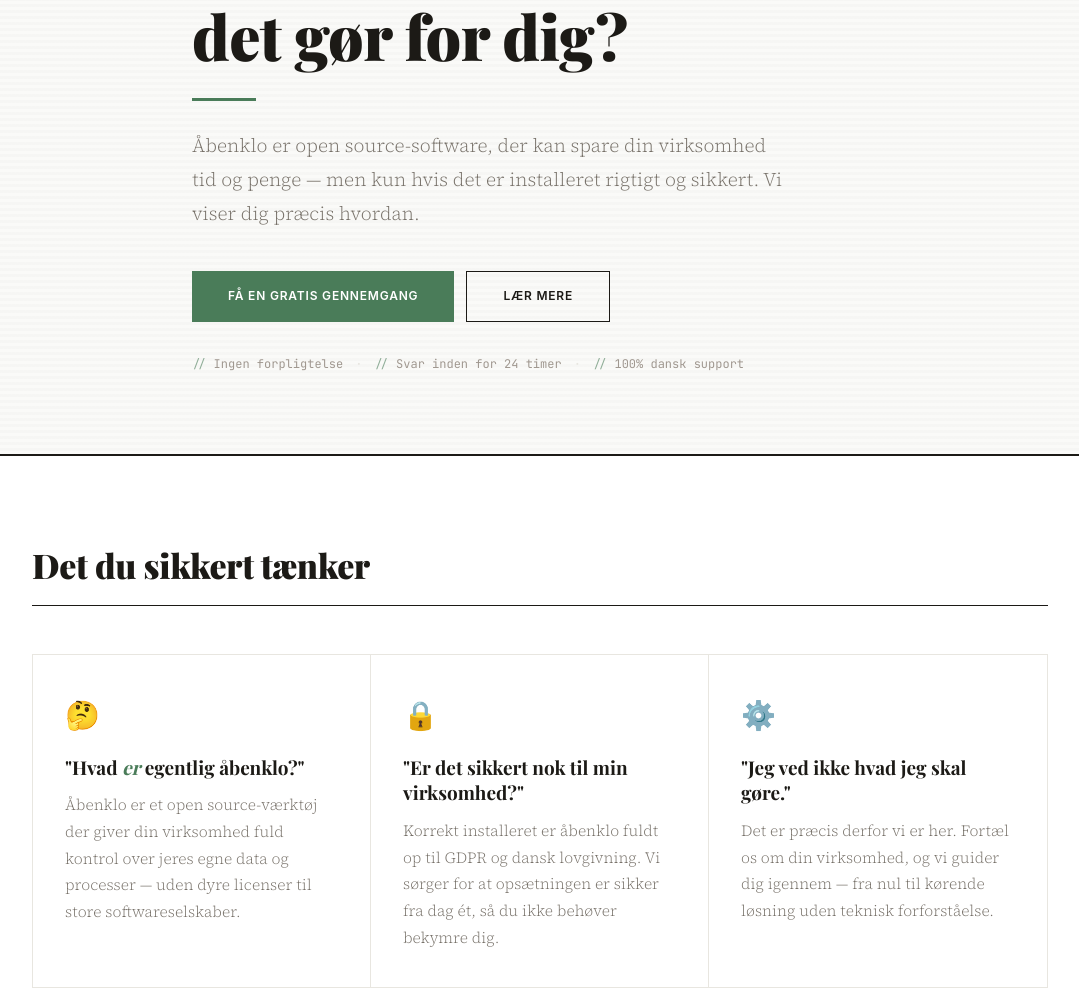
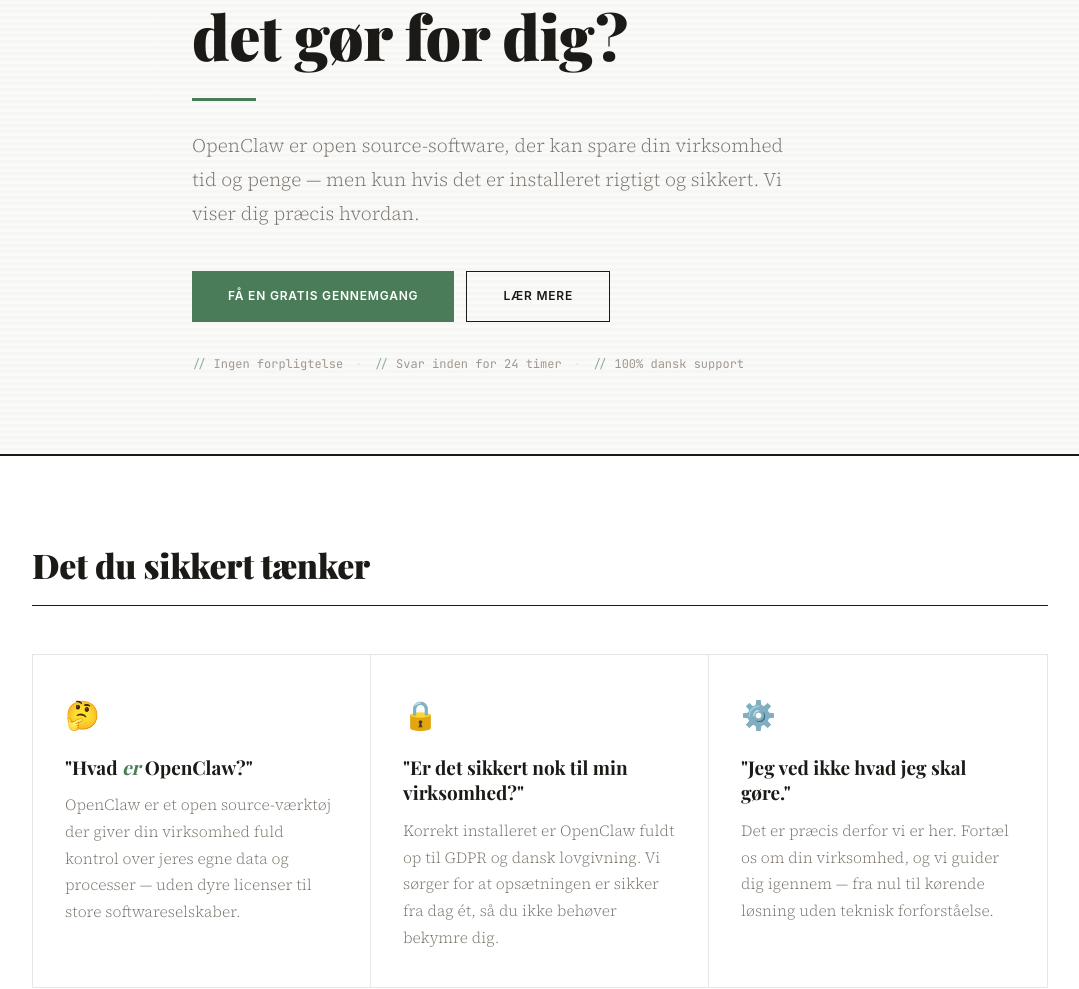
Before and after one commit to Falderebet/abenklo, a plain HTML site: page index.html in a window 1280 px wide. Shown: the part 400-1389 px from the top of the page, without its empty margins (100-1179 px from the left). Drawn offline with nearby package versions, Linux system fonts and the light colour scheme; a web font is replaced by a local one.

Commit message:
added better copy.

```diff
--- a/index.html
+++ b/index.html
@@ -32,13 +32,13 @@
     <div class="container hero__inner">
       <div class="hero__eyebrow"><span class="blink">▋</span> Til danske SMV'er</div>
       <h1 class="hero__headline">
-        Har du hørt om åbenklo,<br />
+        Har du hørt om OpenClaw,<br />
         men ved ikke hvad<br />
         det gør for dig?
       </h1>
       <div class="hero__rule"></div>
       <p class="hero__sub">
-        Åbenklo er open source-software, der kan spare din virksomhed tid og penge — men kun hvis det er installeret rigtigt og sikkert. Vi viser dig præcis hvordan.
+        OpenClaw er open source-software, der kan spare din virksomhed tid og penge — men kun hvis det er installeret rigtigt og sikkert. Vi viser dig præcis hvordan.
       </p>
       <div class="hero__actions">
         <a href="#kontakt" class="btn btn--primary btn--lg">Få en gratis gennemgang</a>
@@ -63,13 +63,13 @@
       <div class="pain__grid">
         <div class="pain__card">
           <div class="pain__icon">🤔</div>
-          <h3>"Hvad <em>er</em> egentlig åbenklo?"</h3>
-          <p>Åbenklo er et open source-værktøj der giver din virksomhed fuld kontrol over jeres egne data og processer — uden dyre licenser til store softwareselskaber.</p>
+          <h3>"Hvad <em>er</em> OpenClaw?"</h3>
+          <p>OpenClaw er et open source-værktøj der giver din virksomhed fuld kontrol over jeres egne data og processer — uden dyre licenser til store softwareselskaber.</p>
         </div>
         <div class="pain__card">
           <div class="pain__icon">🔒</div>
           <h3>"Er det sikkert nok til min virksomhed?"</h3>
-          <p>Korrekt installeret er åbenklo fuldt op til GDPR og dansk lovgivning. Vi sørger for at opsætningen er sikker fra dag ét, så du ikke behøver bekymre dig.</p>
+          <p>Korrekt installeret er OpenClaw fuldt op til GDPR og dansk lovgivning. Vi sørger for at opsætningen er sikker fra dag ét, så du ikke behøver bekymre dig.</p>
         </div>
         <div class="pain__card">
           <div class="pain__icon">⚙️</div>
```
